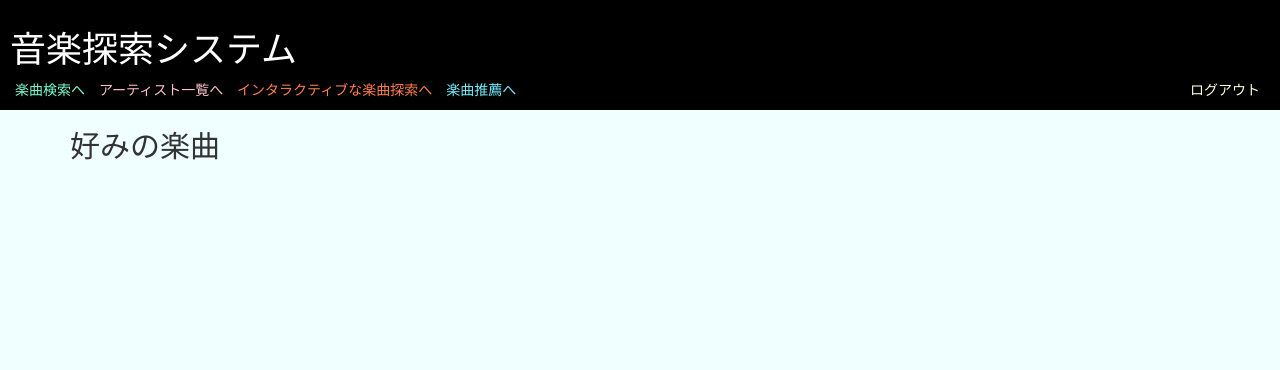
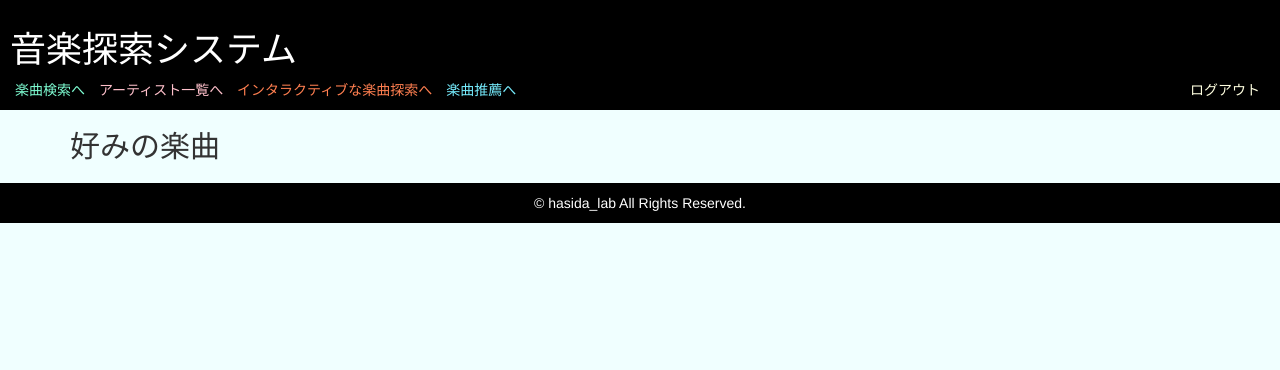
Before and after one commit to Hiroki6/music, a Django app: page /recommendation/ in a window 1280 px wide. Shown: the top 370 px of the page. Run offline with Django 3.2, Linux system fonts and the light colour scheme; a user stored in the database is signed in; data that the repository does not hold is empty; style sheets or scripts are compiled from the project's sources; parts of the project's set-up code (start-up, migrations or seed data) failed here and were passed over; some libraries are stand-ins or nearby versions.

Commit message:
add footer

```diff
--- a/recommendation/helpers.py
+++ b/recommendation/helpers.py
@@ -1,6 +1,6 @@
 # -*- coding:utf-8 -*-
 from .models import Song, Artist, Preference
-
+from django.core.paginator import Paginator, EmptyPage, PageNotAnInteger
 # そのユーザーの好みの楽曲リスト取得
 def get_user_preference(user_id):
 
--- a/recommendation/static/sass/main.scss
+++ b/recommendation/static/sass/main.scss
@@ -190,4 +190,13 @@ body{
   .pagination{
     float: right;
   }
+  footer{
+    background-color: #000;
+    padding: 10px;
+    p{
+      color: #fff;
+      text-align: center;
+      margin: 0;
+    }
+  }
 }
--- a/recommendation/templates/bases/base.html
+++ b/recommendation/templates/bases/base.html
@@ -27,5 +27,8 @@
     {% block main %}
     {% endblock %}
   </div>
+  <footer>
+    <p>&copy; hasida_lab All Rights Reserved.</p>
+  </footer>
 </body>
 </html>
--- a/recommendation/templates/recommendation/artist.html
+++ b/recommendation/templates/recommendation/artist.html
@@ -3,6 +3,7 @@
 
 {% block main %}
 <div class = "main">
+  <h2>{{ artist_name }}</h2>
   <div class = "clearfix">
     {% for song in results %}
       <div class = "content">
--- a/recommendation/views.py
+++ b/recommendation/views.py
@@ -62,7 +62,6 @@ def search(request):
             is_result = 1 if len(results) == 0 else 2
     else:
         form = MusicSearchForm()
-    is_result = 1 if len(results) == 0 else 2
     paginator = Paginator(results, 10)
     page = request.GET.get("page")
     contents = get_pagination_contents(paginator, page)
@@ -90,10 +89,11 @@ def artist(request, artist_id):
     index = page * 10
     songs = get_user_preference(request.user.id)
     results = Song.objects.filter(artist__id=artist_id)
+    artist_name = results[0].artist.name
     paginator = Paginator(results, 10)
     page = request.GET.get("page")
     contents = get_pagination_contents(paginator, page)
-    return render(request, 'recommendation/artist.html', {'results': contents, 'user': request.user, 'songs': songs, 'artist': artist_id, 'page': page})
+    return render(request, 'recommendation/artist.html', {'results': contents, 'user': request.user, 'songs': songs, 'artist': artist_id, 'page': page, 'artist_name': artist_name})
 
 # 指定した頭文字から始まるアーティスト名
 @login_required
```
Also changed, not shown: recommendation/static/sass/main.css (+8 -0 lines), 2 other files.
